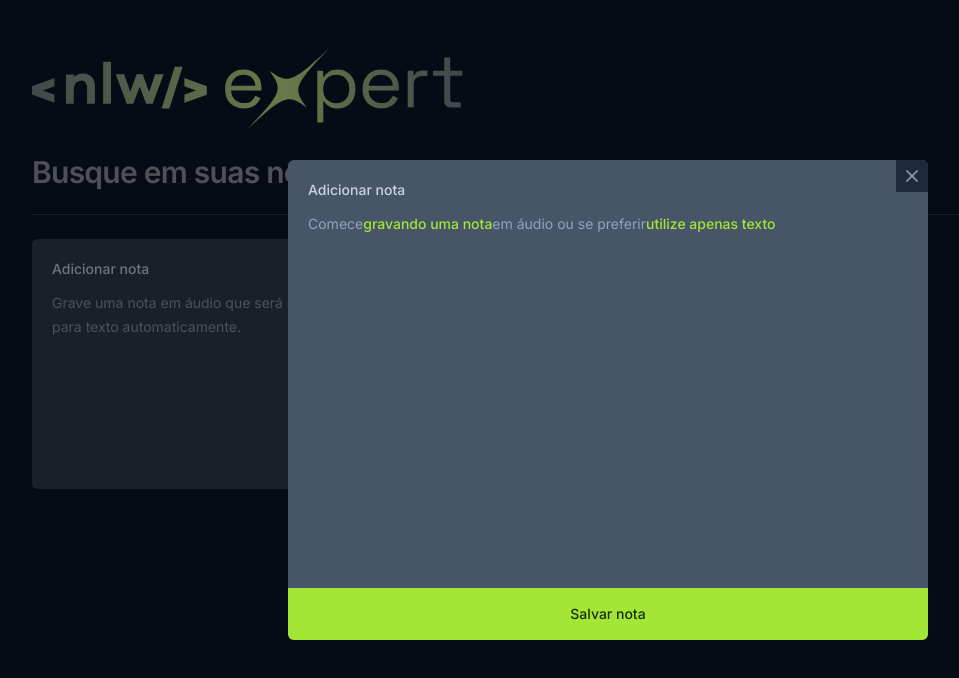
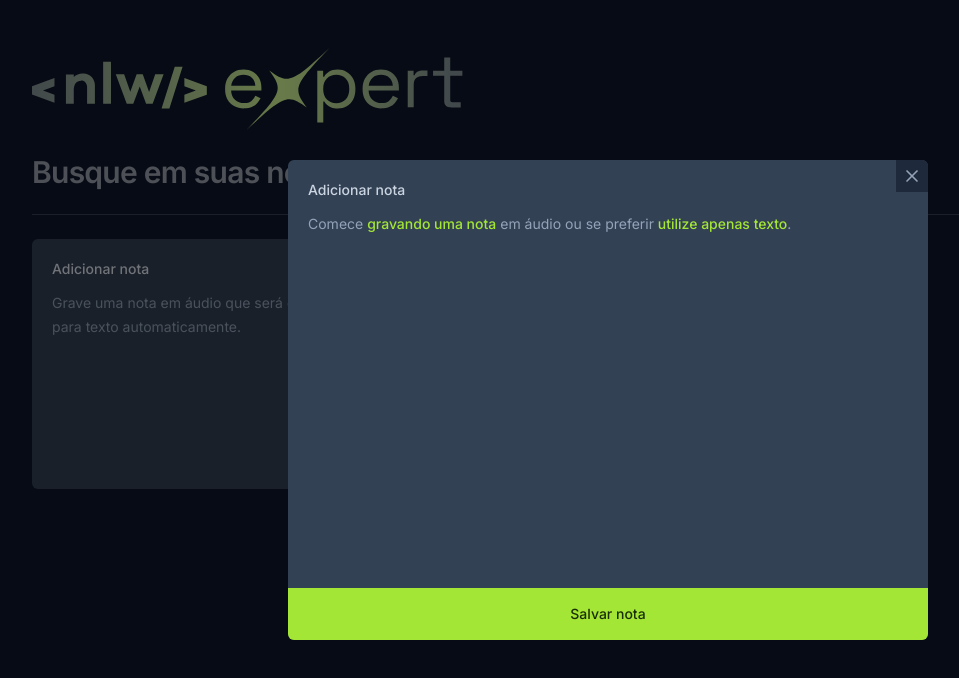
Before and after one commit to KennethOlusegun/nlw_expert_react, a React (Vite) app: page / in a window 1280 px wide. Both pictures are taken after a click on the button 248 px from the left and 364 px from the top of the page. Shown: the top 678 px of the page, without its empty margins (32-991 px from the left). Built offline with nearby package versions, Linux system fonts and the light colour scheme.

Commit message:
feat: create toaster and states functions

```diff
--- a/package.json
+++ b/package.json
@@ -13,7 +13,8 @@
     "date-fns": "^3.3.1",
     "lucide-react": "^0.330.0",
     "react": "^18.2.0",
-    "react-dom": "^18.2.0"
+    "react-dom": "^18.2.0",
+    "sonner": "^1.4.1"
   },
   "devDependencies": {
     "@types/react": "^18.2.43",
--- a/src/App.tsx
+++ b/src/App.tsx
@@ -1,18 +1,10 @@
-import logo from "./assets/Logo.svg";
+import logo from "./assets/logo.svg";
 import { NewNoteCard } from "./compponents/new-note-card";
 import { NoteCard } from "./compponents/note-card";
-
-const note = {
-	date: new Date(),
-	content:
-		"Lorem ipsum, dolor sit amet consectetur adipisicing elit. Ipsum inventore facere fugiat amet debitis sint sapiente at nihil sequi nemo sed placeat rem eos minus perferendis voluptas, totam aspernatur eveniet!",
-};
-
 export function App() {
 	return (
 		<div className="mx-auto max-w-6xl my-12 space-y-6">
 			<img src={logo} alt="NLW Expert" />
-
 			<form className="w-full">
 				<input
 					type="text"
@@ -20,12 +12,16 @@ export function App() {
 					className="w-full bg-transparent text-3xl font-semibold tracking-tight outline-none placeholder:text-state-500"
 				/>
 			</form>
-
 			<div className="h-px bg-slate-700" />
 
 			<div className="grid grid-cols-3 gap-6 auto-rows-[250px]">
 				<NewNoteCard />
-				<NoteCard note={note} />
+				<NoteCard
+					note={{
+						date: new Date(),
+						content: "Hello World",
+					}}
+				/>
 			</div>
 		</div>
 	);
--- a/src/compponents/new-note-card.tsx
+++ b/src/compponents/new-note-card.tsx
@@ -1,10 +1,35 @@
 import * as Dialog from "@radix-ui/react-dialog";
-import { X } from 'lucide-react'
+import { X } from "lucide-react";
+import { ChangeEvent, FormEvent, useState } from "react";
+import { toast } from "sonner";
 
 export function NewNoteCard() {
+	const [shouldShowOnboarding, setShouldShowOnboarding] = useState(true);
+	const [content, setContent] = useState("");
+
+	function handleStartEditor() {
+		setShouldShowOnboarding(false);
+	}
+
+	function handleContentChanged(e: ChangeEvent<HTMLTextAreaElement>) {
+		setContent(e.target.value);
+
+		if (e.target.value === "") {
+			setShouldShowOnboarding(true);
+		}
+	}
+
+	function handleSaveNote(e: FormEvent) {
+		e.preventDefault();
+
+		console.log(content);
+
+		toast.success("Nota criada com sucesso!");
+	}
+
 	return (
 		<Dialog.Root>
-			<Dialog.Trigger className="flex flex-col text-left rounded-md bg-slate-700 p-5 gap-3 hover:ring-slate-600 focus-visible:ring-2 focus-visible:ring-lime-400 outline-none">
+			<Dialog.Trigger className="rounded-md flex flex-col gap-3 text-left bg-slate-700 p-5 hover:ring-2 hover:ring-slate-600 focus-visible:ring-2 focus-visible:ring-lime-400 outline-none">
 				<span className="text-sm font-medium text-slate-200">
 					Adicionar nota
 				</span>
@@ -17,33 +42,48 @@ export function NewNoteCard() {
 
 			<Dialog.Portal>
 				<Dialog.Overlay className="inset-0 fixed bg-black/50" />
-				<Dialog.Content className="overflow-hidden fixed left-1/2 top-1/2 -translate-x-1/2 -translate-y-1/2 max-w-[640px] w-full h-[60vh] bg-slate-600 rounded-md flex flex-col outline-none">
+				<Dialog.Content className="fixed overflow-hidden left-1/2 top-1/2 -translate-x-1/2 -translate-y-1/2 max-w-[640px] w-full h-[60vh] bg-slate-700 rounded-md flex flex-col outline-none">
 					<Dialog.Close className="absolute right-0 top-0 bg-slate-800 p-1.5 text-slate-400 hover:text-slate-100">
 						<X className="size-5" />
 					</Dialog.Close>
+
+					<form onSubmit={handleSaveNote} className="flex-1 flex flex-col">
 						<div className="flex flex-1 flex-col gap-3 p-5">
 							<span className="text-sm font-medium text-slate-300">
 								Adicionar nota
 							</span>
 
+							{shouldShowOnboarding ? (
 								<p className="text-sm leading-6 text-slate-400">
-							Comece
+									Comece{" "}
 									<button className="font-medium text-lime-400 hover:underline">
 										gravando uma nota
-							</button>
-							em áudio ou se preferir
-							<button className="font-medium text-lime-400 hover:underline">
+									</button>{" "}
+									em áudio ou se preferir{" "}
+									<button
+										onClick={handleStartEditor}
+										className="font-medium text-lime-400 hover:underline"
+									>
 										utilize apenas texto
 									</button>
+									.
 								</p>
+							) : (
+								<textarea
+									autoFocus
+									className="text-sm leading-6 text-slate-400 bg-transparent resize-none flex-1 outline-none"
+									onChange={handleContentChanged}
+								/>
+							)}
 						</div>
 
 						<button
-						type="button"
+							type="submit"
 							className="w-full bg-lime-400 py-4 text-center text-sm text-lime-950 outline-none font-medium hover:bg-lime-500"
 						>
 							Salvar nota
 						</button>
+					</form>
 				</Dialog.Content>
 			</Dialog.Portal>
 		</Dialog.Root>
--- a/src/compponents/note-card.tsx
+++ b/src/compponents/note-card.tsx
@@ -11,16 +11,13 @@ interface NoteCardProps {
 }
 
 export function NoteCard({ note }: NoteCardProps) {
-	if (!note) {
-		return null; // or return a fallback UI
-	}
-
 	return (
 		<Dialog.Root>
-			<Dialog.Trigger className="rounded-md text-left flex flex-col  bg-slate-800 p-5 gap-3 overflow-hidden relative hover:ring-2 hover:ring-slate-600 focus-visible:ring-2 focus-visible:ring-lime-400 outline-none">
+			<Dialog.Trigger className="rounded-md text-left bg-slate-800 flex flex-col p-5 gap-3 overflow-hidden relative hover:ring-2 hover:ring-slate-600 focus-visible:ring-2 focus-visible:ring-lime-400 outline-none">
 				<span className="text-sm font-medium text-slate-300">
 					{note.date.toISOString()}
 				</span>
+
 				<p className="text-sm leading-6 text-slate-400">{note.content}</p>
 
 				<div className="absolute bottom-0 left-0 right-0 h-1/2 bg-gradient-to-t from-black/60 to-black/0 pointer-events-none" />
@@ -28,10 +25,11 @@ export function NoteCard({ note }: NoteCardProps) {
 
 			<Dialog.Portal>
 				<Dialog.Overlay className="inset-0 fixed bg-black/50" />
-				<Dialog.Content className="overflow-hidden fixed left-1/2 top-1/2 -translate-x-1/2 -translate-y-1/2 max-w-[640px] w-full h-[60vh] bg-slate-600 rounded-md flex flex-col outline-none">
+				<Dialog.Content className="fixed overflow-hidden left-1/2 top-1/2 -translate-x-1/2 -translate-y-1/2 max-w-[640px] w-full h-[60vh] bg-slate-700 rounded-md flex flex-col outline-none">
 					<Dialog.Close className="absolute right-0 top-0 bg-slate-800 p-1.5 text-slate-400 hover:text-slate-100">
 						<X className="size-5" />
 					</Dialog.Close>
+
 					<div className="flex flex-1 flex-col gap-3 p-5">
 						<span className="text-sm font-medium text-slate-300">
 							{formatDistanceToNow(note.date, {
@@ -49,7 +47,7 @@ export function NoteCard({ note }: NoteCardProps) {
 					>
 						Deseja{" "}
 						<span className="text-red-400 group-hover:underline">
-							apagar esta nota
+							apagar essa nota
 						</span>
 						?
 					</button>
--- a/src/main.tsx
+++ b/src/main.tsx
@@ -1,11 +1,13 @@
-import React from 'react'
-import ReactDOM from 'react-dom/client'
-import { App } from './App'
+import React from "react";
+import ReactDOM from "react-dom/client";
+import { App } from "./app";
 
-import './index.css'
+import "./index.css";
+import { Toaster } from "sonner";
 
-ReactDOM.createRoot(document.getElementById('root')!).render(
-  <React.StrictMode>
-    <App />
-  </React.StrictMode>,
-)
+ReactDOM.createRoot(document.getElementById("root")!).render(
+	<React.StrictMode>
+		<App />
+		<Toaster richColors />
+	</React.StrictMode>,
+);
```
Also changed, not shown: 1 other file (tests, documents, lock files or other folders). Lines whose indentation alone changed are shown as unchanged.
